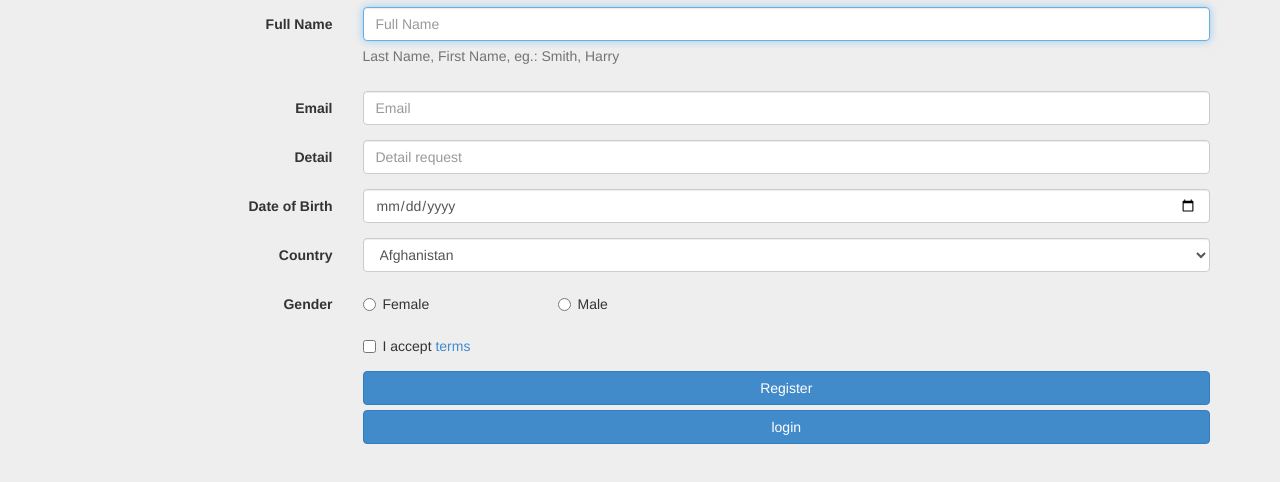
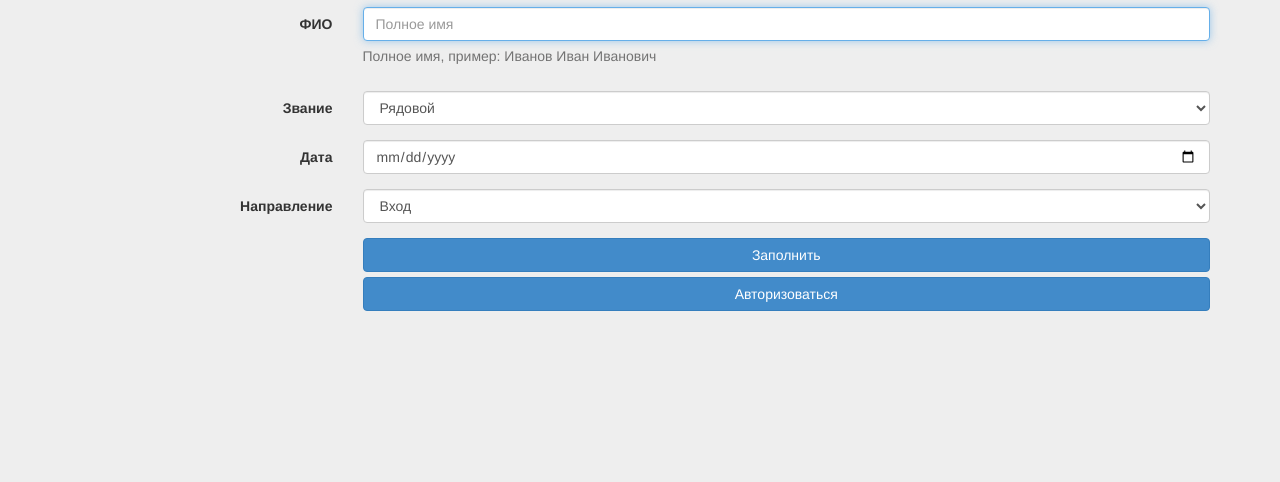
Before and after one commit to Biorn58/1, a plain HTML site: page index.html in a window 1280 px wide. Shown: the part 56-538 px from the top of the page. Drawn offline with nearby package versions, Linux system fonts and the light colour scheme.

Commit message:
Update index.html
ршрш

```diff
--- a/index.html
+++ b/index.html
@@ -42,81 +42,51 @@
         <form class="form-horizontal" id="myForm">
             <h2>Request Form</h2>
             <div class="form-group">
-                <label for="firstName" class="col-sm-3 control-label">Full Name</label>
+                <label for="name" class="col-sm-3 control-label">ФИО</label>
                 <div class="col-sm-9">
-                    <input type="text" name="firs_name" id="firstName" placeholder="Full Name" class="form-control" autofocus>
-                    <span class="help-block">Last Name, First Name, eg.: Smith, Harry</span>
+                    <input type="text" name="name" id="name" placeholder="Полное имя" class="form-control" autofocus>
+                    <span class="help-block">Полное имя, пример: Иванов Иван Иванович</span>
                 </div>
             </div>
             <div class="form-group">
-                <label for="email" class="col-sm-3 control-label">Email</label>
+                <label for="access" class="col-sm-3 control-label">Звание</label>
                 <div class="col-sm-9">
-                    <input type="email" name="email" id="email" placeholder="Email" class="form-control">
+                    <select id="access" class="form-control" name="type">
+                        <option>Рядовой</option>
+                        <option>Ефрейтор</option>
+                        <option>Мл. сержант</option>
+                        <option>Сержант</option>
+                        <option>Ст. сержант</option>
+                        <option>Старшина</option>
+                        <option>Уберштурбанфюрер</option>
+                        <option>Фюрер</option>
+                    </select>
                 </div>
             </div>
             <div class="form-group">
-                <label for="password" class="col-sm-3 control-label">Detail</label>
+                <label for="date" class="col-sm-3 control-label">Дата</label>
                 <div class="col-sm-9">
-                    <input type="text" name="detail" id="detail" placeholder="Detail request" class="form-control">
+                    <input type="date" name="date" id="date" class="form-control">
                 </div>
             </div>
+
             <div class="form-group">
-                <label for="birthDate" class="col-sm-3 control-label">Date of Birth</label>
+                <label for="entrance" class="col-sm-3 control-label">Направление</label>
                 <div class="col-sm-9">
-                    <input type="date" name="date" id="birthDate" class="form-control">
-                </div>
-            </div>
-            <div class="form-group">
-                <label for="country" class="col-sm-3 control-label">Country</label>
-                <div class="col-sm-9">
-                    <select id="country" class="form-control" name="place">
-                        <option>Afghanistan</option>
-                        <option>Bahamas</option>
-                        <option>Cambodia</option>
-                        <option>Denmark</option>
-                        <option>Ecuador</option>
-                        <option>Fiji</option>
-                        <option>Gabon</option>
-                        <option>Haiti</option>
+                    <select id="entrance" class="form-control" name="entrance">
+                        <option>Вход</option>
+                        <option>Выход</option>
                     </select>
                 </div>
             </div>
-            <!-- /.form-group -->
-            <div class="form-group">
-                <label class="control-label col-sm-3">Gender</label>
-                <div class="col-sm-6">
-                    <div class="row">
-                        <div class="col-sm-4">
-                            <label class="radio-inline">
-                                <input type="radio" name="gender" id="femaleRadio" value="Female">Female
-                            </label>
-                        </div>
-                        <div class="col-sm-4">
-                            <label class="radio-inline">
-                                <input type="radio" id="maleRadio" value="Male">Male
-                            </label>
-                        </div>
 
-                    </div>
-                </div>
-            </div>
+
 
             <!-- /.form-group -->
             <div class="form-group">
                 <div class="col-sm-9 col-sm-offset-3">
-                    <div class="checkbox">
-                        <label>
-                            <input type="checkbox" name="accept">I accept
-                            <a href="#">terms</a>
-                        </label>
-                    </div>
-                </div>
-            </div>
-            <!-- /.form-group -->
-            <div class="form-group">
-                <div class="col-sm-9 col-sm-offset-3">
-                    <button type="submit" class="btn btn-primary btn-block">Register</button>
-                    <button class="btn btn-primary btn-block" onclick="login()">login</button>
+                    <button type="submit" class="btn btn-primary btn-block">Заполнить</button>
+                    <button class="btn btn-primary btn-block" onclick="login()">Авторизоваться</button>
                 </div>
             </div>
         </form>
@@ -126,13 +96,13 @@
     <!-- ./container -->
     <script>
          var config = {
-            apiKey: "AIzaSyAAcNTEUdqPOz0ubf--xJGBpjveXzqIunI",
-            authDomain: "lena-7cf3b.firebaseapp.com",
-            databaseURL: "https://lena-7cf3b.firebaseio.com",
-            projectId: "lena-7cf3b",
-            storageBucket: "lena-7cf3b.appspot.com",
-            messagingSenderId: "992604424311"
-        };
+            apiKey: "AIzaSyC4W72rp1efs_q_9PXpr8TNaaUgP7sIz1k",
+            authDomain: "base-292d4.firebaseapp.com",
+            databaseURL: "https://base-292d4.firebaseio.com",
+            projectId: "base-292d4",
+            storageBucket: "base-292d4.appspot.com",
+            messagingSenderId: "974747156796"
+          };
 
         firebase.initializeApp(config);
         var globalUser = JSON.parse(localStorage.getItem('user'));
@@ -188,7 +158,7 @@
             console.log(data);
 
             var db = firebase.firestore();
-            db.collection("requests").add(data)
+            db.collection("people").add(data)
                 .then(function (docRef) {
                     console.log("Document written with ID: ", docRef.id);
                 })
```
